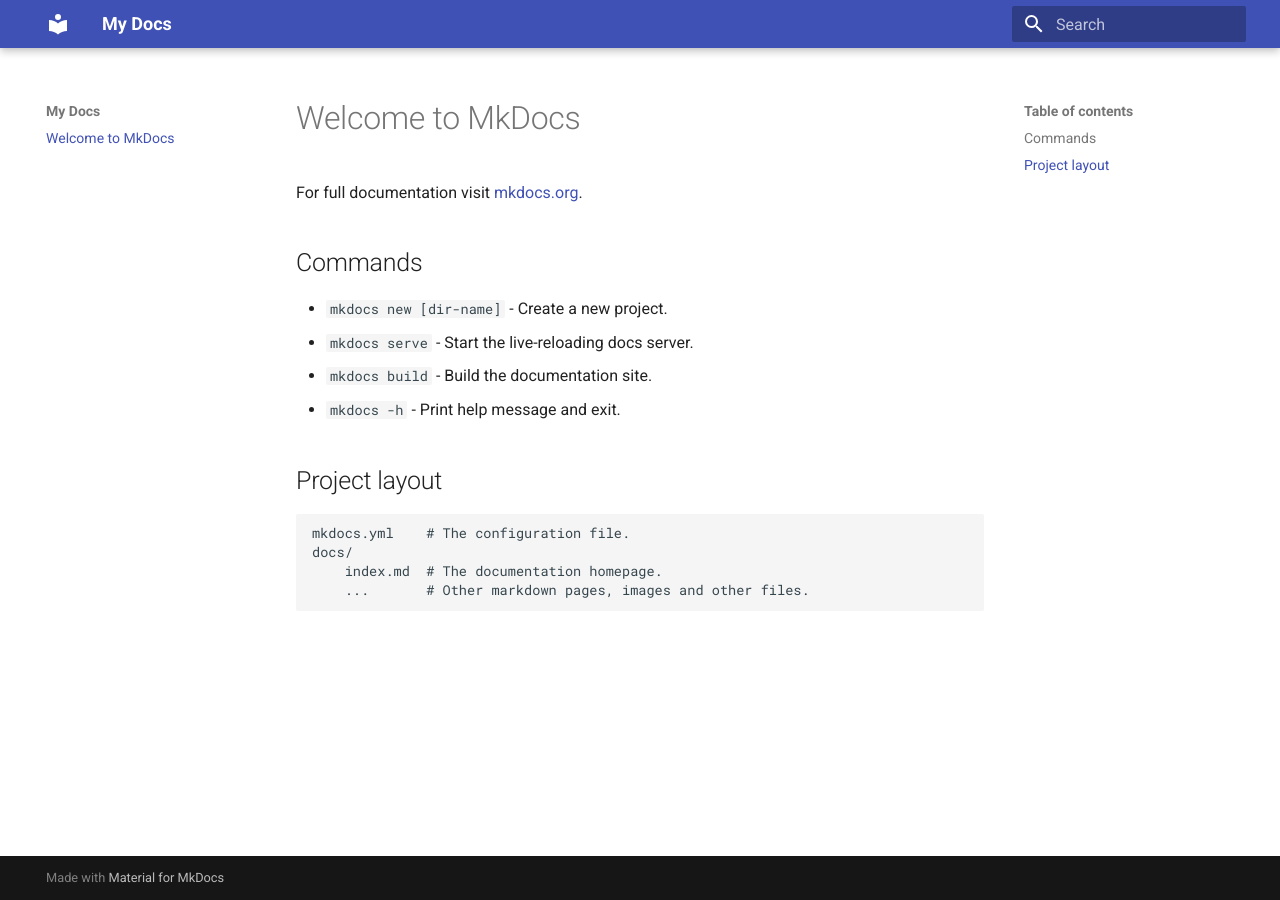
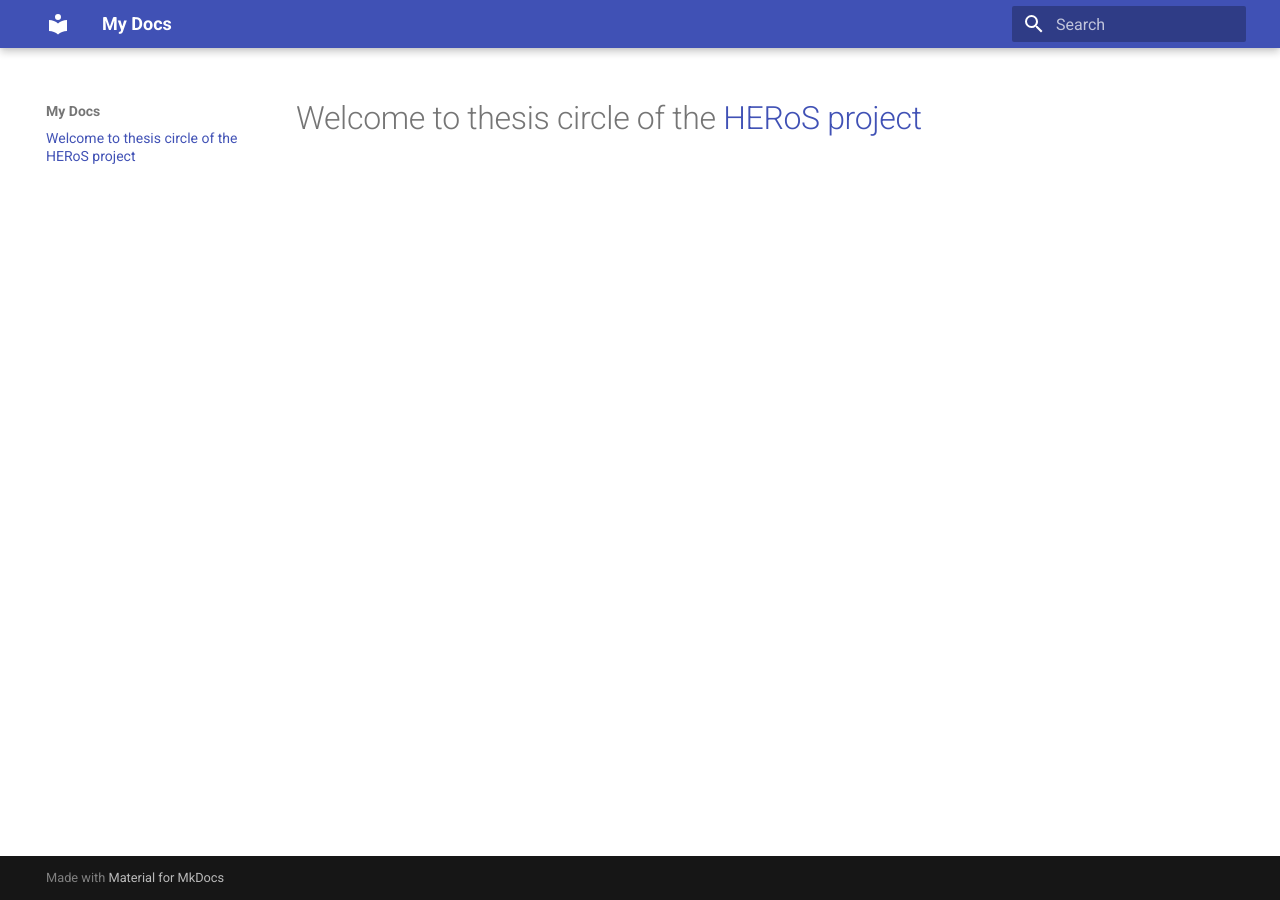
Before and after one commit to TPM-Resilience-Lab/thesis-circle, an MkDocs documentation site: the page built from docs/index.md, in a window 1280 px wide. Built offline with MkDocs 1.6.1 and Material for MkDocs 9.7.7, drawn with Linux system fonts in a browser that asks for light colours.

Commit message:
Clean up index.md and add GitHub Actions file

```diff
--- a/docs/index.md
+++ b/docs/index.md
@@ -1,17 +1 @@
-# Welcome to MkDocs
-
-For full documentation visit [mkdocs.org](https://www.mkdocs.org).
-
-## Commands
-
-* `mkdocs new [dir-name]` - Create a new project.
-* `mkdocs serve` - Start the live-reloading docs server.
-* `mkdocs build` - Build the documentation site.
-* `mkdocs -h` - Print help message and exit.
-
-## Project layout
-
-    mkdocs.yml    # The configuration file.
-    docs/
-        index.md  # The documentation homepage.
-        ...       # Other markdown pages, images and other files.
+# Welcome to thesis circle of the [HERoS project](https://www.heros-project.eu)
```
